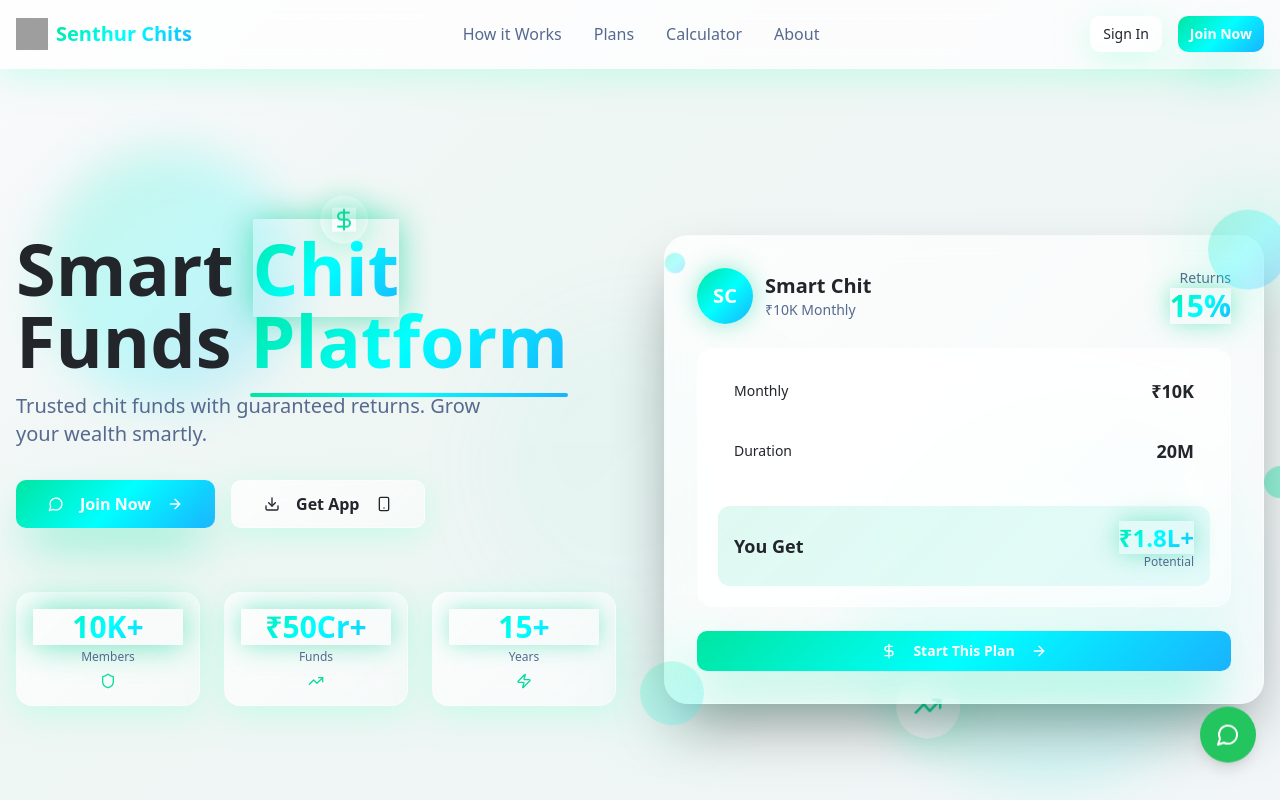
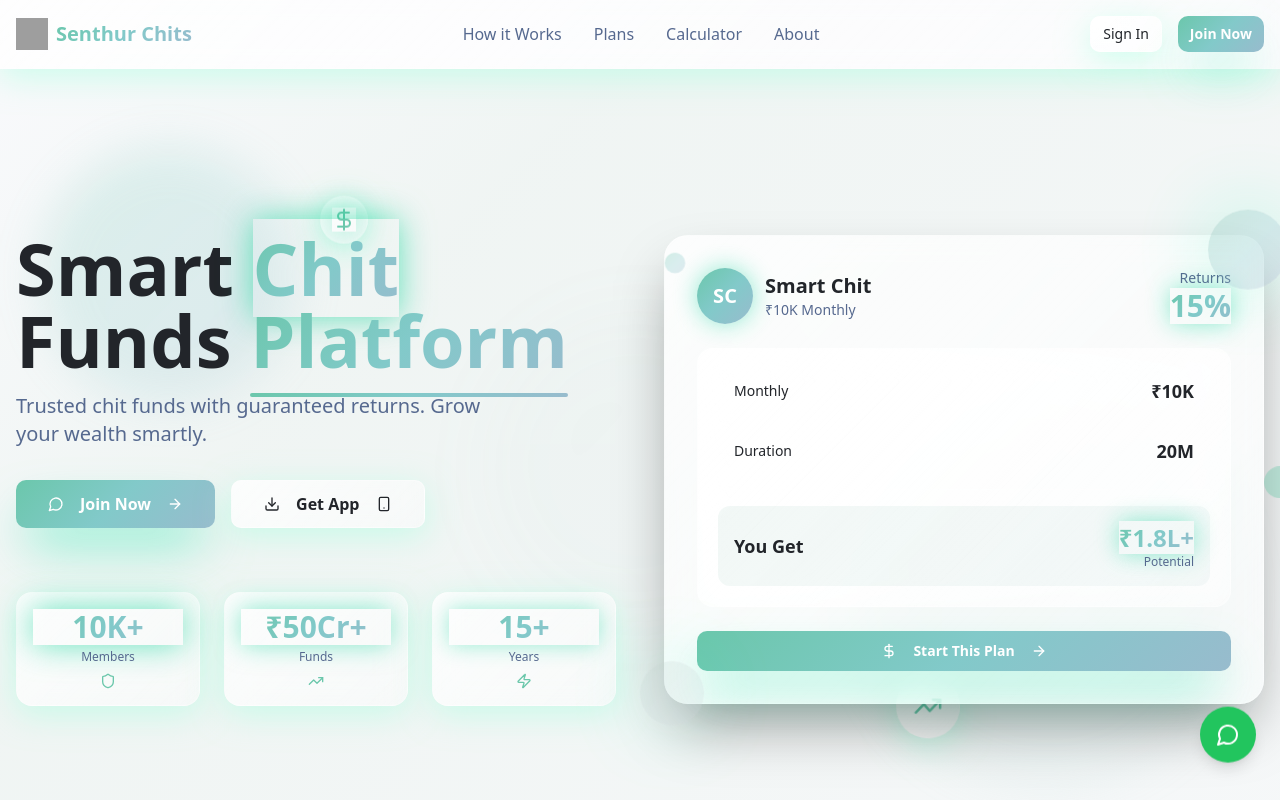
Before and after one commit to sanjithwoxsen/chit-feather-growth, a React (Vite) app: page / in a window 1280 px wide. Shown: the top 800 px of the page. Built offline with nearby package versions, Linux system fonts and the light colour scheme; grey boxes are pictures that could not be loaded.

Commit message:
Adjust gradient colors
Update gradient to blend with white background, reducing the flashy blue tones.

```diff
--- a/src/index.css
+++ b/src/index.css
@@ -17,10 +17,10 @@ All colors MUST be HSL.
     --popover: 220 30% 98%;
     --popover-foreground: 220 10% 15%;
 
-    /* Interactive peacock colors */
-    --primary: 162 92% 45%;
+    /* Interactive peacock colors - softer blend */
+    --primary: 162 45% 60%;
     --primary-foreground: 210 40% 98%;
-    --primary-glow: 162 100% 55%;
+    --primary-glow: 162 55% 70%;
 
     --secondary: 220 15% 90%;
     --secondary-foreground: 220 10% 15%;
@@ -28,7 +28,7 @@ All colors MUST be HSL.
     --muted: 220 15% 90%;
     --muted-foreground: 220 25% 45%;
 
-    --accent: 180 100% 50%;
+    --accent: 180 40% 65%;
     --accent-foreground: 210 40% 98%;
 
     --destructive: 0 84.2% 60.2%;
@@ -36,14 +36,14 @@ All colors MUST be HSL.
 
     --border: 220 15% 85%;
     --input: 220 15% 85%;
-    --ring: 162 92% 45%;
+    --ring: 162 45% 60%;
 
-    /* Enhanced interactive gradients */
-    --gradient-peacock: linear-gradient(135deg, hsl(162 100% 45%), hsl(180 100% 50%), hsl(200 100% 55%));
-    --gradient-peacock-subtle: linear-gradient(135deg, hsl(162 90% 50%), hsl(180 90% 55%));
-    --gradient-hero: linear-gradient(135deg, hsl(220 30% 98%) 0%, hsl(162 30% 95%) 30%, hsl(180 25% 95%) 70%, hsl(200 30% 96%) 100%);
+    /* Enhanced interactive gradients - softer blend */
+    --gradient-peacock: linear-gradient(135deg, hsl(162 45% 60%), hsl(180 40% 65%), hsl(200 35% 70%));
+    --gradient-peacock-subtle: linear-gradient(135deg, hsl(162 35% 75%), hsl(180 30% 80%));
+    --gradient-hero: linear-gradient(135deg, hsl(220 30% 98%) 0%, hsl(162 20% 95%) 30%, hsl(180 15% 96%) 70%, hsl(200 20% 97%) 100%);
     --gradient-glass: linear-gradient(135deg, rgba(255, 255, 255, 0.8), rgba(255, 255, 255, 0.4));
-    --gradient-card-glow: linear-gradient(135deg, hsl(162 70% 50% / 0.15), hsl(180 70% 50% / 0.1));
+    --gradient-card-glow: linear-gradient(135deg, hsl(162 30% 60% / 0.1), hsl(180 25% 65% / 0.08));
     --gradient-button: linear-gradient(135deg, rgba(255, 255, 255, 0.9), rgba(255, 255, 255, 0.5));
 
     /* Interactive shadows and effects */
```
